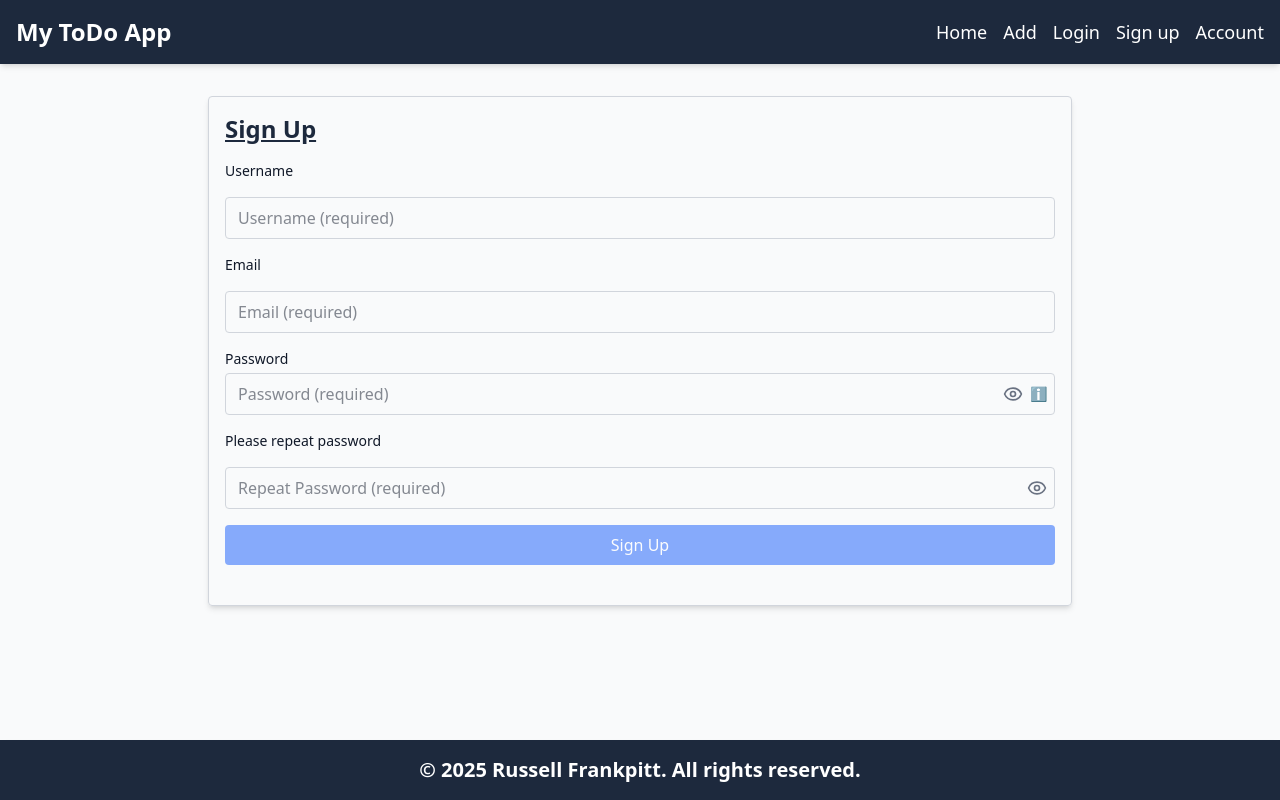
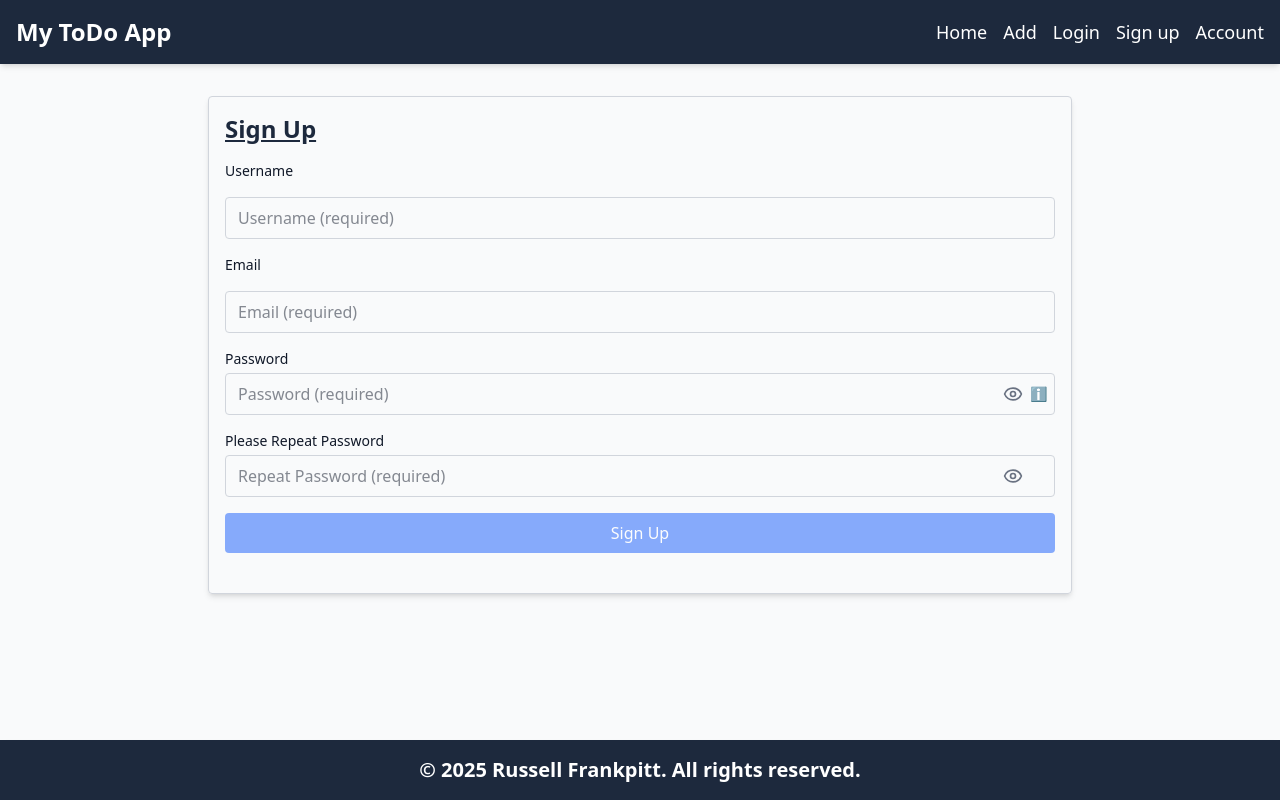
Before and after one commit to rustyff12/new-todo, a React (Vite) app in the folder frontend/: page /signup in a window 1280 px wide. Built offline with nearby package versions, Linux system fonts and the light colour scheme.

Commit message:
Password input extracted to a component

```diff
--- /dev/null
+++ b/frontend/src/components/PasswordInput.tsx
@@ -0,0 +1,74 @@
+import { useState } from "react";
+import { Eye, EyeOff } from "lucide-react";
+
+interface PasswordInputProps {
+  name: string;
+  value: string;
+  onChange: (e: React.ChangeEvent<HTMLInputElement>) => void;
+  placeholder?: string;
+  label?: string;
+  tooltipContent?: React.ReactNode;
+}
+
+function PasswordInput({
+  name,
+  value,
+  onChange,
+  placeholder = "Password",
+  label = "Password",
+  tooltipContent,
+}: PasswordInputProps) {
+  const [showPassword, setShowPassword] = useState(false);
+  const [showTooltip, setShowTooltip] = useState(false);
+
+  return (
+    <div className="relative">
+      <label htmlFor={name} className="block text-sm font-medium mb-1">
+        {label}
+      </label>
+
+      <div className="relative">
+        <input
+          type={showPassword ? "text" : "password"}
+          name={name}
+          value={value}
+          onChange={onChange}
+          placeholder={placeholder}
+          className="w-full border border-gray-300 rounded px-3 py-2 pr-20"
+        />
+
+        {/* Toggle password visibility */}
+        <button
+          type="button"
+          onClick={() => setShowPassword((prev) => !prev)}
+          className="absolute right-8 top-1/2 transform -translate-y-1/2 text-gray-500"
+          aria-label={showPassword ? "Hide password" : "Show password"}
+        >
+          {showPassword ? <EyeOff size={20} /> : <Eye size={20} />}
+        </button>
+
+        {/* Optional Tooltip Icon */}
+        {tooltipContent && (
+          <>
+            <span
+              className="absolute right-2 top-1/2 transform -translate-y-1/2 text-blue-500 text-sm cursor-pointer select-none"
+              onMouseEnter={() => setShowTooltip(true)}
+              onMouseLeave={() => setShowTooltip(false)}
+              onClick={() => setShowTooltip((prev) => !prev)} // Mobile support
+            >
+              ℹ️
+            </span>
+
+            {showTooltip && (
+              <div className="absolute right-0 top-full mt-2 w-64 bg-white border border-gray-300 rounded shadow-md text-black text-sm p-3 z-10">
+                {tooltipContent}
+              </div>
+            )}
+          </>
+        )}
+      </div>
+    </div>
+  );
+}
+
+export default PasswordInput;
--- a/frontend/src/pages/Login.tsx
+++ b/frontend/src/pages/Login.tsx
@@ -1,7 +1,8 @@
 import { useState } from "react";
 import toast from "react-hot-toast";
 import { useNavigate } from "react-router-dom";
-import { EyeOff, Eye } from "lucide-react";
+// import { EyeOff, Eye } from "lucide-react";
+import PasswordInput from "../components/PasswordInput";
 
 interface FormData {
   username: string;
@@ -14,7 +15,7 @@ function Login() {
     password: "",
   });
   const [loading, setLoading] = useState(false);
-  const [showPassword, setShowPassword] = useState(false);
+  //   const [showPassword, setShowPassword] = useState(false);
   const navigate = useNavigate();
 
   function handleChange(e: React.ChangeEvent<HTMLInputElement>) {
@@ -76,7 +77,8 @@ function Login() {
           placeholder="Username"
           className="w-full border border-gray-300 rounded px-3 py-2"
         />
-        <div className="relative">
+
+        {/* <div className="relative">
           <label htmlFor="password" className="block text-sm font-medium mb-1">
             Password
           </label>
@@ -98,7 +100,14 @@ function Login() {
               {showPassword ? <EyeOff size={20} /> : <Eye size={20} />}
             </button>
           </div>
-        </div>
+        </div> */}
+
+        <PasswordInput
+          name="password"
+          value={formData.password}
+          onChange={handleChange}
+          label="Password"
+        />
 
         <button
           type="submit"
--- a/frontend/src/pages/Signup.tsx
+++ b/frontend/src/pages/Signup.tsx
@@ -1,7 +1,7 @@
 import { useState } from "react";
 import toast from "react-hot-toast";
 import { useNavigate } from "react-router-dom";
-import { Eye, EyeOff } from "lucide-react";
+import PasswordInput from "../components/PasswordInput";
 
 interface FormData {
   username: string;
@@ -18,9 +18,6 @@ function Signup() {
     password_2: "",
   });
   const [loading, setLoading] = useState(false);
-  const [showTooltip, setShowTooltip] = useState(false);
-  const [showPassword1, setShowPassword1] = useState(false);
-  const [showPassword2, setShowPassword2] = useState(false);
   const navigate = useNavigate();
 
   function isStrongPassword(password: string): boolean {
@@ -137,47 +134,14 @@ function Signup() {
           className="flex-grow border border-gray-300 rounded px-3 py-2"
         />
 
-        <div className="relative">
-          <label
-            htmlFor="password_1"
-            className="block text-sm font-medium mb-1"
-          >
-            Password
-          </label>
-
-          <div className="relative">
-            <input
-              type={showPassword1 ? "text" : "password"}
+        <PasswordInput
           name="password_1"
           value={formData.password_1}
           onChange={handleChange}
+          label="Password"
           placeholder="Password (required)"
-              className="w-full border border-gray-300 rounded px-3 py-2 pr-20"
-            />
-
-            {/* Eye Icon */}
-            <button
-              type="button"
-              onClick={() => setShowPassword1((prev) => !prev)}
-              className="absolute right-8 top-1/2 transform -translate-y-1/2 text-gray-500"
-              aria-label={showPassword1 ? "Hide password" : "Show password"}
-            >
-              {showPassword1 ? <EyeOff size={20} /> : <Eye size={20} />}
-            </button>
-
-            {/* ℹ️ Info Icon */}
-            <span
-              className="absolute right-2 top-1/2 transform -translate-y-1/2 text-blue-500 text-sm cursor-pointer select-none"
-              onMouseEnter={() => setShowTooltip(true)}
-              onMouseLeave={() => setShowTooltip(false)}
-              onClick={() => setShowTooltip((prev) => !prev)} // For mobile toggle
-            >
-              ℹ️
-            </span>
-
-            {/* Tooltip */}
-            {showTooltip && (
-              <div className="absolute right-0 top-full mt-2 w-64 bg-white border border-gray-300 rounded shadow-md text-black text-sm p-3 z-10">
+          tooltipContent={
+            <>
               Password must contain at least:
               <ul className="list-disc list-inside mt-1 space-y-1">
                 <li>8 characters</li>
@@ -186,32 +150,17 @@ function Signup() {
                 <li>1 number</li>
                 <li>1 special character</li>
               </ul>
-              </div>
-            )}
-          </div>
-        </div>
+            </>
+          }
+        />
 
-        <label htmlFor="password_2" className="block text-sm font-medium">
-          Please repeat password
-        </label>
-        <div className="relative">
-          <input
-            type={showPassword2 ? "text" : "password"}
+        <PasswordInput
           name="password_2"
           value={formData.password_2}
           onChange={handleChange}
+          label="Please Repeat Password"
           placeholder="Repeat Password (required)"
-            className="w-full border border-gray-300 rounded px-3 py-2 pr-10"
         />
-          <button
-            type="button"
-            onClick={() => setShowPassword2((prev) => !prev)}
-            className="absolute right-2 top-1/2 transform -translate-y-1/2 text-gray-500"
-            aria-label={showPassword2 ? "Hide password" : "Show password"}
-          >
-            {showPassword2 ? <EyeOff size={20} /> : <Eye size={20} />}
-          </button>
-        </div>
 
         <button
           type="submit"
```
Lines whose indentation alone changed are shown as unchanged.
